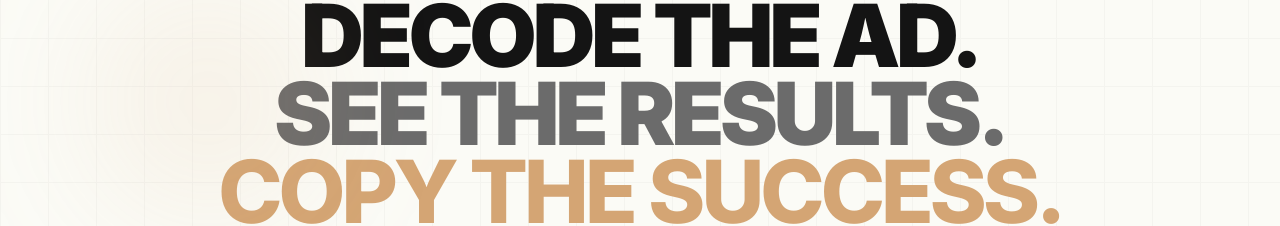
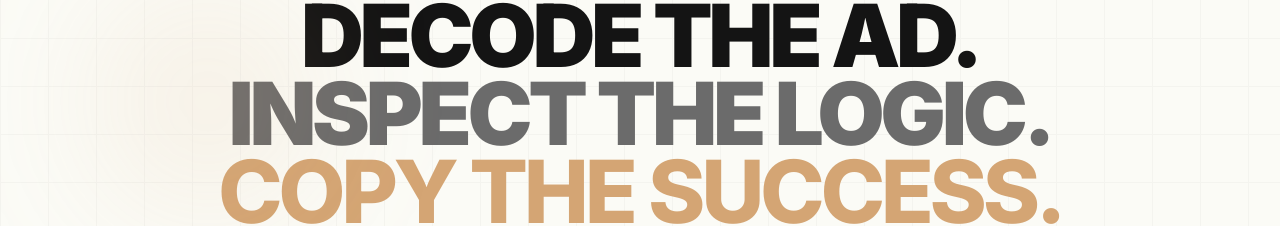
Before and after one commit to popvisly/visual-decompiler, a Next.js app: page / in a window 1280 px wide. Shown: the part 202-428 px from the top of the page. Built offline with nearby package versions, Linux system fonts and the light colour scheme; no server answers.

Commit message:
copy: refine 3-tier hero to 'Inspect the Logic'

```diff
--- a/src/components/marketing/ContainerScrollHero.tsx
+++ b/src/components/marketing/ContainerScrollHero.tsx
@@ -66,7 +66,7 @@ export default function ContainerScrollHero() {
                                     {/* Give Them a Superpower — H1 */}
                                     <h1 className="mt-5 text-[clamp(42px,6.8vw,104px)] font-black uppercase leading-[0.9] tracking-[-0.05em] text-[#141414]">
                                         <span className="block">Decode the Ad.</span>
-                                        <span className="block text-[#6B6B6B]">See the Results.</span>
+                                        <span className="block text-[#6B6B6B]">Inspect the Logic.</span>
                                         <span className="block font-extrabold text-[#D4A574]">Copy the Success.</span>
                                     </h1>
 
--- a/src/components/product/ProductHero.tsx
+++ b/src/components/product/ProductHero.tsx
@@ -30,7 +30,7 @@ export default function ProductHero() {
                     </div>
 
                     <h1 className="max-w-[15ch] text-[clamp(42px,7vw,96px)] font-black uppercase leading-[0.9] tracking-[-0.04em] text-[#141414]">
-                        Decode the Ad.<br />See the Results.<br />Copy the Success.
+                        Decode the Ad.<br />Inspect the Logic.<br />Copy the Success.
                     </h1>
 
                     <div className="mt-10 max-w-[880px] rounded-[2.5rem] border border-black/5 bg-white p-10 shadow-[0_20px_50px_rgba(0,0,0,0.03)] lg:p-12">
```
